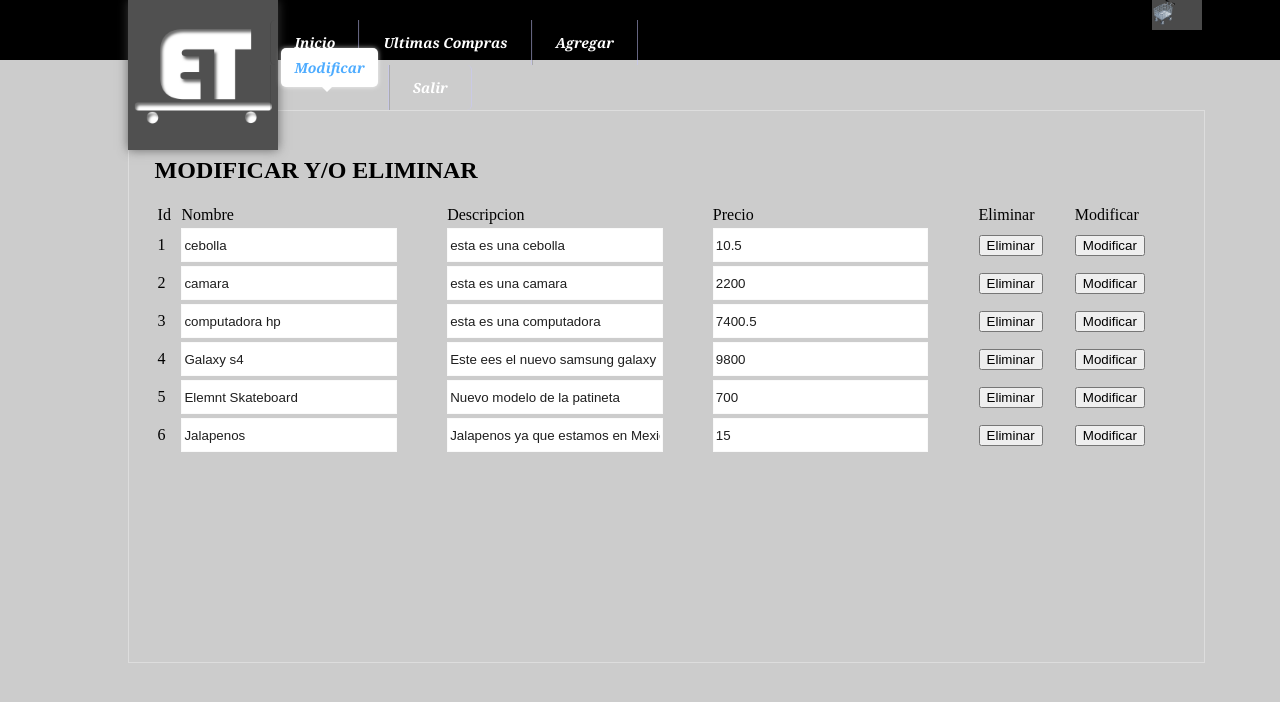
After one commit to mcrobertw/carritocompras, a PHP site: page /admin/modificar.php in a window 1280 px wide. The commit adds this page. Shown: the top 702 px of the page. Run offline with PHP 8.4, Linux system fonts and the light colour scheme; a user stored in the database is signed in; data comes from the database, SQL or seed files in the repository; some libraries are stand-ins or nearby versions.

Commit message:
Video 9
Modificación y elminación de registros usando javascript concluido

```diff
--- a/admin/altaproducto.php
+++ b/admin/altaproducto.php
@@ -1,3 +1,6 @@
+<!--
+https://www.youtube.com/watch?v=Hg9H3Or_0D8
+-->
 <?php
 	include ("../conexion.php");
 	if(!isset($_POST['nombre']) &&  !isset($_POST['descripcion']) && !isset($_POST['precio'])){
--- /dev/null
+++ b/admin/modificar.js
@@ -0,0 +1,33 @@
+//Video 9: https://www.youtube.com/watch?v=ni3y4raroJw
+$(document).ready(function(){
+	$(".eliminar").click(function(){
+			var imagen=$(this).parent('td').parent('tr').find('.imagen').val();
+			//alert(imagen);
+			$(this).parent('td').parent('tr').remove();
+			$.post('./ejecuta.php',{
+				Caso:'Eliminar', //envio de caso eliminar
+				Id:$(this).attr('data-id'),
+				Imagen:imagen
+				}, function(e){
+					alert(e);
+				});
+		});
+
+	$(".modificar").click(function(){
+		var nombre=$(this).parent('td').parent('tr').find('.nombre').val();
+		var descripcion=$(this).parent('td').parent('tr').find('.descripcion').val();
+		var precio=$(this).parent('td').parent('tr').find('.precio').val();
+
+		$.post('./ejecuta.php',{
+			Caso: 'Modificar',
+			Id:$(this).attr('data-id'),
+			Nombre:nombre,
+			Descripcion:descripcion,
+			Precio:precio
+		},function(e){
+			alert(e);
+		});
+
+	});
+
+});
--- /dev/null
+++ b/admin/modificar.php
@@ -0,0 +1,70 @@
+<!--
+Video 9: https://www.youtube.com/watch?v=ni3y4raroJw
+-->
+
+<?php
+	session_start();
+	include "../conexion.php";
+	if(isset($_SESSION['Usuario'])){
+	}else{
+		header("Location: ./index.php?Error=Acceso denegado");
+	}
+?>
+<!DOCTYPE html>
+<html lang="es">
+<head>
+	<meta charset="utf-8"/>
+	<title>Panel de Administración</title>
+	<link rel="stylesheet" type="text/css" href="../css/estilos.css">
+	<script type="text/javascript" src="http://code.jquery.com/jquery-1.10.2.min.js"></script>
+	<script type="text/javascript" src="./modificar.js"></script>
+</head>
+<body>
+	<header>
+		<img src="../imagenes/logo.png" id="logo">
+		<a href="../carritodecompras.php" title="ver carrito de compras">
+			<img src="../imagenes/carrito.png">
+		</a>
+	</header>
+	<section>
+		<nav class="menu2">
+			<menu>
+				<li><a href="../">Inicio</a></li>
+				<li><a href="../admin.php">Ultimas Compras</a></li>
+	    		<li><a href="./agregarproducto.php" >Agregar</a></li>
+	    		<li><a href="./modificar.php" class="selected">Modificar</a></li>
+	    		<li><a href="./login/cerrar.php">Salir</a></li>
+			</menu>
+		</nav>
+		<h1>MODIFICAR Y/O ELIMINAR</h1>
+		<table width="100%">
+			<tr>
+				<td>Id</td>
+				<td>Nombre</td>
+				<td>Descripcion</td>
+				<td>Precio</td>
+				<td>Eliminar</td>
+				<td>Modificar</td>
+			</tr>
+		<?php
+			$resultado=mysql_query("select * from productos");
+			while($row=mysql_fetch_array($resultado)){
+				echo '
+				<tr>
+					<td>
+						<input type="hidden" value="'.$row[0].'">'.$row[0].'
+						<input type="hidden" class="imagen" value="'.$row[3].'">
+					</td>
+					<td><input type="text" class="nombre" value="'.$row[1].'"></td>
+					<td><input type="text" class="descripcion" value="'.$row[2].'"></td>
+					<td><input type="text" class="precio" value="'.$row[4].'"></td>
+					<td><button class="eliminar" data-id="'.$row[0].'">Eliminar</button></td>
+					<td><button class="modificar" data-id="'.$row[0].'">Modificar</button></td>
+				</tr>
+				';
+			}
+		?>
+	</table>
+	</section>
+</body>
+</html>
```
Also changed, not shown: admin/ejecuta.php (added, +19 -0 lines), productos/399262_sandia.jpg (deleted).
